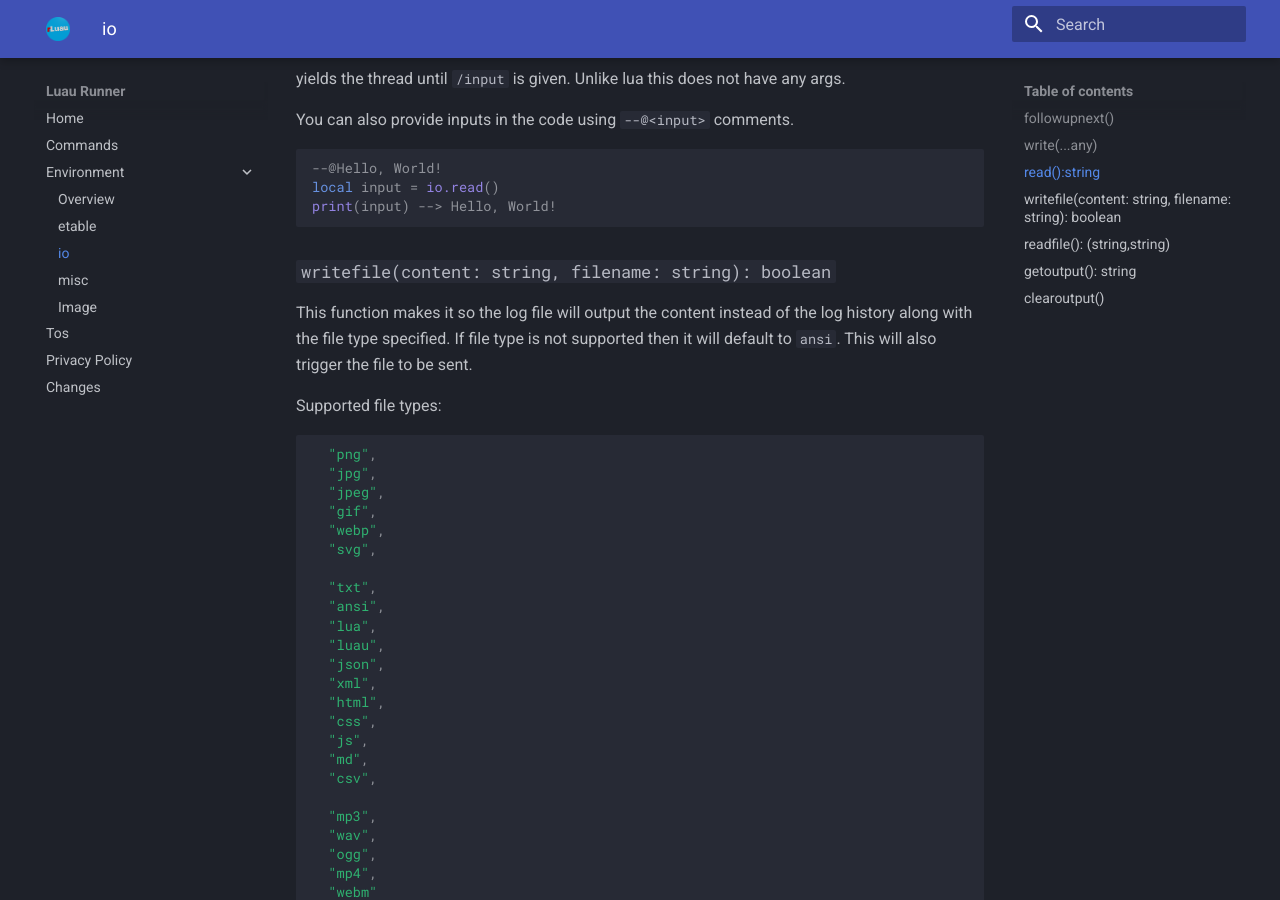
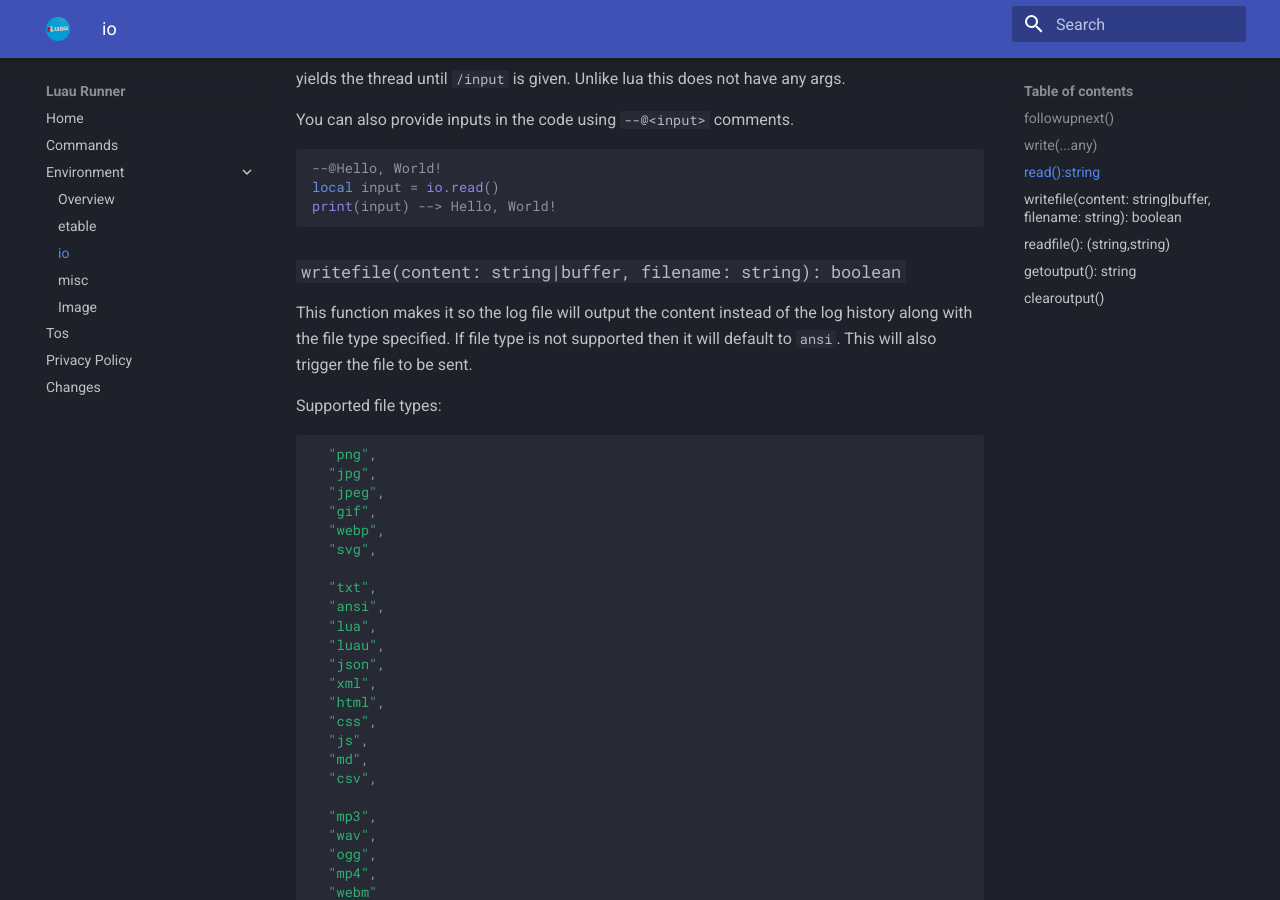
Before and after one commit to haotian2006/LuauBotSite, an MkDocs documentation site: the page built from docs/Environment/io.md, in a window 1280 px wide and 900 px high, scrolled down 509 px. Built offline with MkDocs 1.6.1 and Material for MkDocs 9.7.7, drawn with Linux system fonts in a browser that asks for light colours.

Commit message:
added buffer

````diff
--- a/docs/Environment/io.md
+++ b/docs/Environment/io.md
@@ -22,7 +22,7 @@ local input = io.read()
 print(input) --> Hello, World!
 ```
 
-### `writefile(content: string, filename: string): boolean`
+### `writefile(content: string|buffer, filename: string): boolean`
 This function makes it so the log file will output the content instead of the log history along with the file type specified. If file type is not supported then it will default to `ansi`. This will also trigger the file to be sent.
 
 Supported file types:
````
Also changed, not shown: 1 other file.
